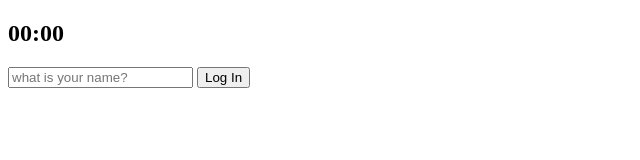
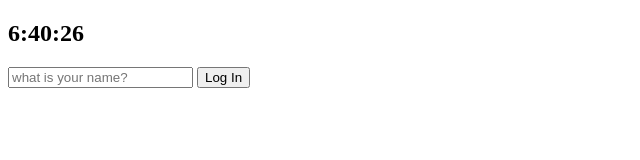
Before and after one commit to jj-2206/learn-JavaScript, a plain HTML site: page Application/index.html in a window 1280 px wide. Shown: the full height of the page, 0-640 px from the left. Drawn offline with Linux system fonts and the light colour scheme.

Commit message:
fix: Add Date()

```diff
--- a/Application/index.html
+++ b/Application/index.html
@@ -10,7 +10,7 @@
     <title>Application</title>
   </head>
   <body>
-    <h2 id="clock">00:00</h2>
+    <h2 id="clock"></h2>
     <form id="login-form" class="hidden">
       <input required maxlength="15" type="text" placeholder="what is your name?" />
       <button>Log In</button>
--- a/Application/js/clock.js
+++ b/Application/js/clock.js
@@ -1,10 +1,13 @@
 const clock = document.querySelector('#clock');
 
-function sayHello() {
-  console.log('Hello');
+function getClock() {
+  // JavaScript Date 객체
+  const date = new Date();
+  clock.innerText = `${date.getHours()}:${date.getMinutes()}:${date.getSeconds()}`;
 }
 
-setTimeout(sayHello, 5000);
+getClock();
+setInterval(getClock, 1000);
 
-// setInterval(함수, number(ms)) 5초마다 실행
-// setInterval(sayHello, 5000);
+// setTimeout(Function, Number) ms후에 한 번 실행
+// setInterval(Function, Number) ms마다 실행
```
